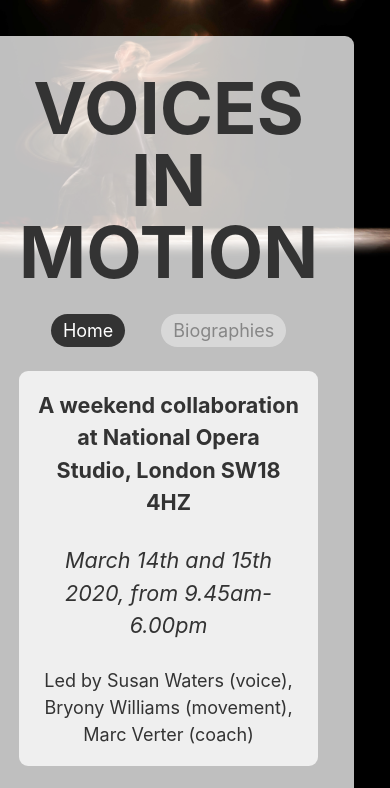
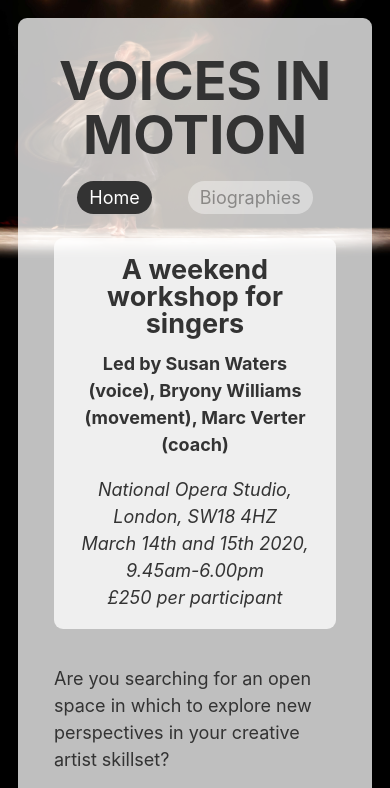
Before and after one commit to dnw6/voices-in-motion, a plain HTML site: page index.html in a window 390 px wide. Shown: the top 788 px of the page. Drawn offline with nearby package versions, Linux system fonts and the light colour scheme; a web font is replaced by a local one.

Commit message:
Text, layout and responsive changes

```diff
--- a/index.html
+++ b/index.html
@@ -26,10 +26,11 @@
             <div><a href="bios.html" class="off">Biographies</a></div>
         </nav>
         <div class="section">
-        <p class="lede"> <strong>A weekend collaboration at National Opera Studio, London SW18 4HZ</strong></p>
-        <p class="lede"><em>March 14th and 15th 2020, from 9.45am-6.00pm</em></p>
+        <h2 class="text--center">A weekend workshop for singers</h2>
+        <p class="lede text--center weight--bold">Led by Susan Waters (voice), Bryony Williams (movement), Marc Verter (coach)</p>
+        <p class="text--center flush--bottom"><em>National Opera Studio, London, SW18 4HZ<br/>March 14th and 15th 2020, 9.45am-6.00pm<br/>£250 per participant</em></p>
 
-            <p class="text--center flush--bottom">Led by Susan Waters (voice), Bryony Williams (movement), Marc Verter (coach)</p>
+
         </div>
         <p> Are you searching for an open space in which to explore new perspectives in your creative artist skillset?</p>
         <p>Embrace and enhance your unique potential and presence through the integration of music, voice, text, gesture and movement.</p>
@@ -39,7 +40,7 @@
         <p>This two-day programme will end with an informal presentation.</p>
         <p>We ask you to bring two contrasting classical songs/arias in any language, both memorised, plus a short poem or piece of prose, not necessarily memorised.</p>
 
-        To apply, <a href="docs/Voices-In-Motion-application-form.docx">download this form</a> and please email along with CV and photo to: voicesinmotion12@gmail.com</p>
+        To apply, <a href="docs/Voices-In-Motion-application-form.docx">download this form</a> and please email along with CV and photo to: <a href="mailtovoicesinmotion12@gmail.com"><strong>voicesinmotion12@gmail.com</strong></a></p>
 
         </div>
 
--- a/styles.css
+++ b/styles.css
@@ -110,11 +110,7 @@ body {
     padding: 2em;
 }
 
-@media (max-width: 1200px) {
-  .invite {
-    width: 98vw;
-}
- }
+
 
  .section {
    background: rgba(255,255,255,.75);
@@ -139,18 +135,18 @@ body {
 .invite h2 {
     font-family: "Amarante", -apple-system, BlinkMacSystemFont, "Segoe UI", Roboto, Helvetica, Arial, sans-serif, "Apple Color Emoji", "Segoe UI Emoji", "Segoe UI Symbol";
     font-size: 2em;
-    margin-bottom: .4em;
+    margin-bottom: .5em;
     line-height: 1;
 }
 
 p {
-    margin-bottom: 1.2em;
+    margin-bottom: 1em;
 }
 
-.lede {
-    font-size: 1.2em;
+/* .lede {
+    font-size: 1.1em;
     text-align: center;
-}
+} */
 
 .text--center {
   text-align: center;
@@ -177,6 +173,10 @@ h1.animated {
 
 .float--right {
   float: right;
+}
+
+.weight--bold {
+  font-weight: bold;
 }
 
 .flush--bottom {
@@ -209,3 +209,21 @@ a.off {
   color: #333;
   opacity: .4;
 }
+
+@media (max-width: 960px) {
+  .invite {
+    width: 98vw;
+}
+ }
+
+ @media (max-width: 480px) {
+  .invite {
+    margin: 1em;
+}
+  .invite h1 {
+    font-size: 3em;
+  }
+  .invite h2 {
+    font-size: 1.5em;
+  }
+ }
```
